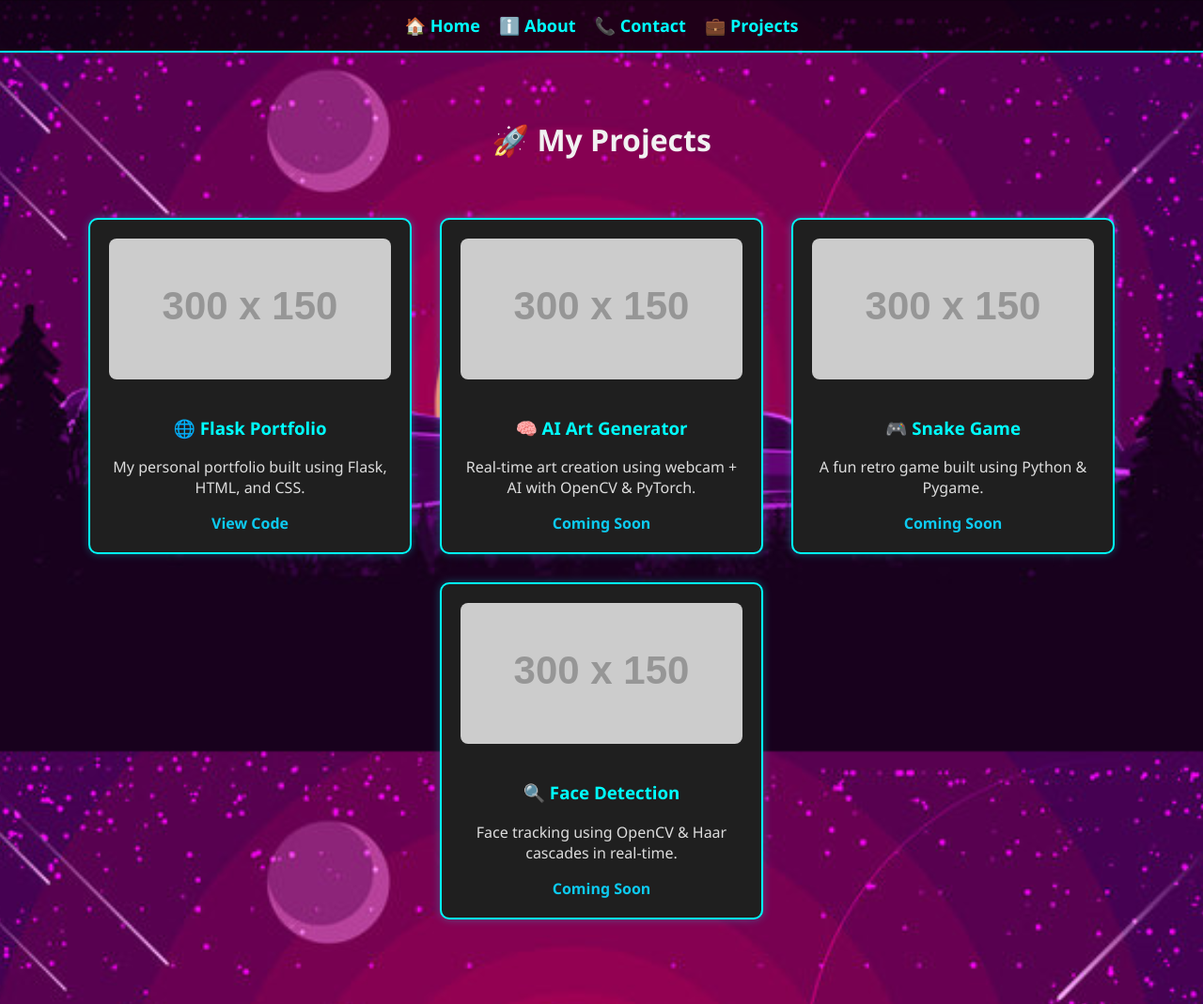
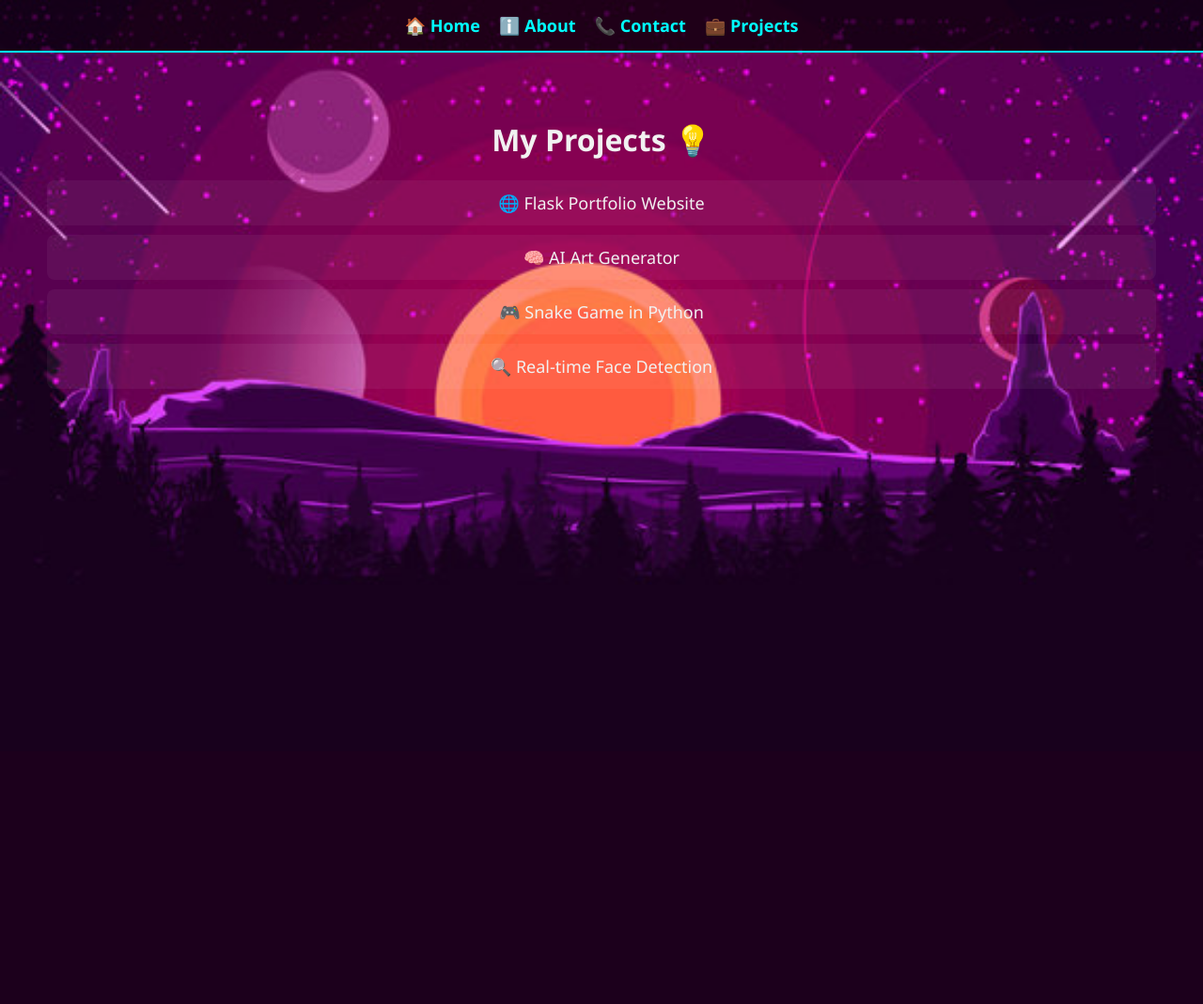
Before and after one commit to shoryaG19/flask-website1, a Flask app: page /projects in a window 1280 px wide. Shown: the whole page at 94% size. After the commit the page ends 614 px from the top, so only its background shows below. Run offline with Flask 3, Linux system fonts and the light colour scheme; grey boxes labelled with a size stand in for pictures from a placeholder-image service; some libraries are stand-ins or nearby versions.

Commit message:
Update projects.html

```diff
--- a/templates/projects.html
+++ b/templates/projects.html
@@ -4,54 +4,12 @@
     <meta charset="UTF-8">
     <title>Projects | Shorya</title>
     <meta name="viewport" content="width=device-width, initial-scale=1.0">
+
+    <!-- Custom CSS -->
+    <link rel="stylesheet" href="{{ url_for('static', filename='style.css') }}">
+
+    <!-- Animate.css for smooth entry -->
     <link rel="stylesheet" href="https://cdnjs.cloudflare.com/ajax/libs/animate.css/4.1.1/animate.min.css"/>
-    <link rel="stylesheet" href="{{ url_for('static', filename='style.css') }}">
-    <style>
-        .projects-container {
-            display: flex;
-            flex-wrap: wrap;
-            justify-content: center;
-            gap: 30px;
-            padding: 40px 20px;
-        }
-
-        .project-card {
-            background-color: #1f1f1f;
-            border: 2px solid cyan;
-            border-radius: 10px;
-            padding: 20px;
-            width: 300px;
-            box-shadow: 0 0 10px rgba(0, 255, 255, 0.3);
-            text-align: center;
-            transition: transform 0.3s ease;
-        }
-
-        .project-card:hover {
-            transform: scale(1.05);
-        }
-
-        .project-card h3 {
-            color: cyan;
-        }
-
-        .project-card p {
-            color: #ddd;
-        }
-
-        .project-card a {
-            color: #0dcaf0;
-            text-decoration: none;
-            font-weight: bold;
-        }
-
-        .project-card img {
-            width: 100%;
-            height: 150px;
-            object-fit: cover;
-            border-radius: 8px;
-            margin-bottom: 15px;
-        }
-    </style>
 </head>
 <body>
 
@@ -63,41 +21,15 @@
         <a href="{{ url_for('projects') }}">💼 Projects</a>
     </nav>
 
-    <!-- Page Content -->
-    <div class="container">
-        <h1 style="text-align:center;">🚀 My Projects</h1>
-
-        <div class="projects-container">
-
-            <div class="project-card">
-                <img src="https://via.placeholder.com/300x150.png?text=Flask+Website" alt="Flask Website">
-                <h3>🌐 Flask Portfolio</h3>
-                <p>My personal portfolio built using Flask, HTML, and CSS.</p>
-                <a href="https://github.com/shoryaG19/flask-website1" target="_blank">View Code</a>
-            </div>
-
-            <div class="project-card">
-                <img src="https://via.placeholder.com/300x150.png?text=AI+Art+Generator" alt="AI Art Generator">
-                <h3>🧠 AI Art Generator</h3>
-                <p>Real-time art creation using webcam + AI with OpenCV & PyTorch.</p>
-                <a href="#">Coming Soon</a>
-            </div>
-
-            <div class="project-card">
-                <img src="https://via.placeholder.com/300x150.png?text=Snake+Game" alt="Snake Game">
-                <h3>🎮 Snake Game</h3>
-                <p>A fun retro game built using Python & Pygame.</p>
-                <a href="#">Coming Soon</a>
-            </div>
-
-            <div class="project-card">
-                <img src="https://via.placeholder.com/300x150.png?text=Face+Detection" alt="Face Detection">
-                <h3>🔍 Face Detection</h3>
-                <p>Face tracking using OpenCV & Haar cascades in real-time.</p>
-                <a href="#">Coming Soon</a>
-            </div>
-
-        </div>
+    <!-- Project Section -->
+    <div class="container" style="padding: 50px; text-align: center;">
+        <h1 class="animate__animated animate__fadeInDown">My Projects 💡</h1>
+        <ul style="list-style: none; padding: 0;">
+            <li class="animate__animated animate__zoomIn">🌐 Flask Portfolio Website</li>
+            <li class="animate__animated animate__zoomIn animate__delay-1s">🧠 AI Art Generator</li>
+            <li class="animate__animated animate__zoomIn animate__delay-2s">🎮 Snake Game in Python</li>
+            <li class="animate__animated animate__zoomIn animate__delay-3s">🔍 Real-time Face Detection</li>
+        </ul>
     </div>
 
 </body>
```
